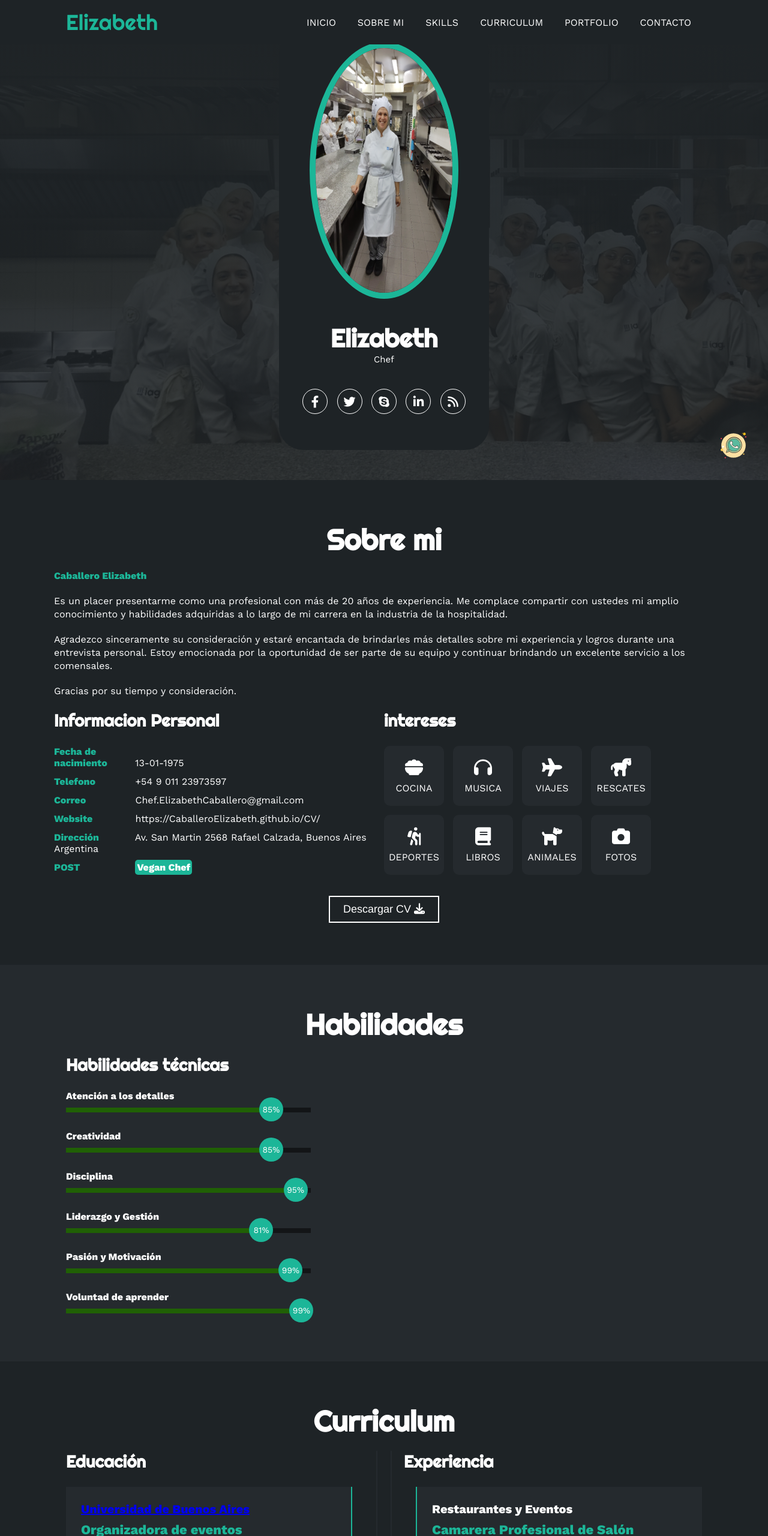
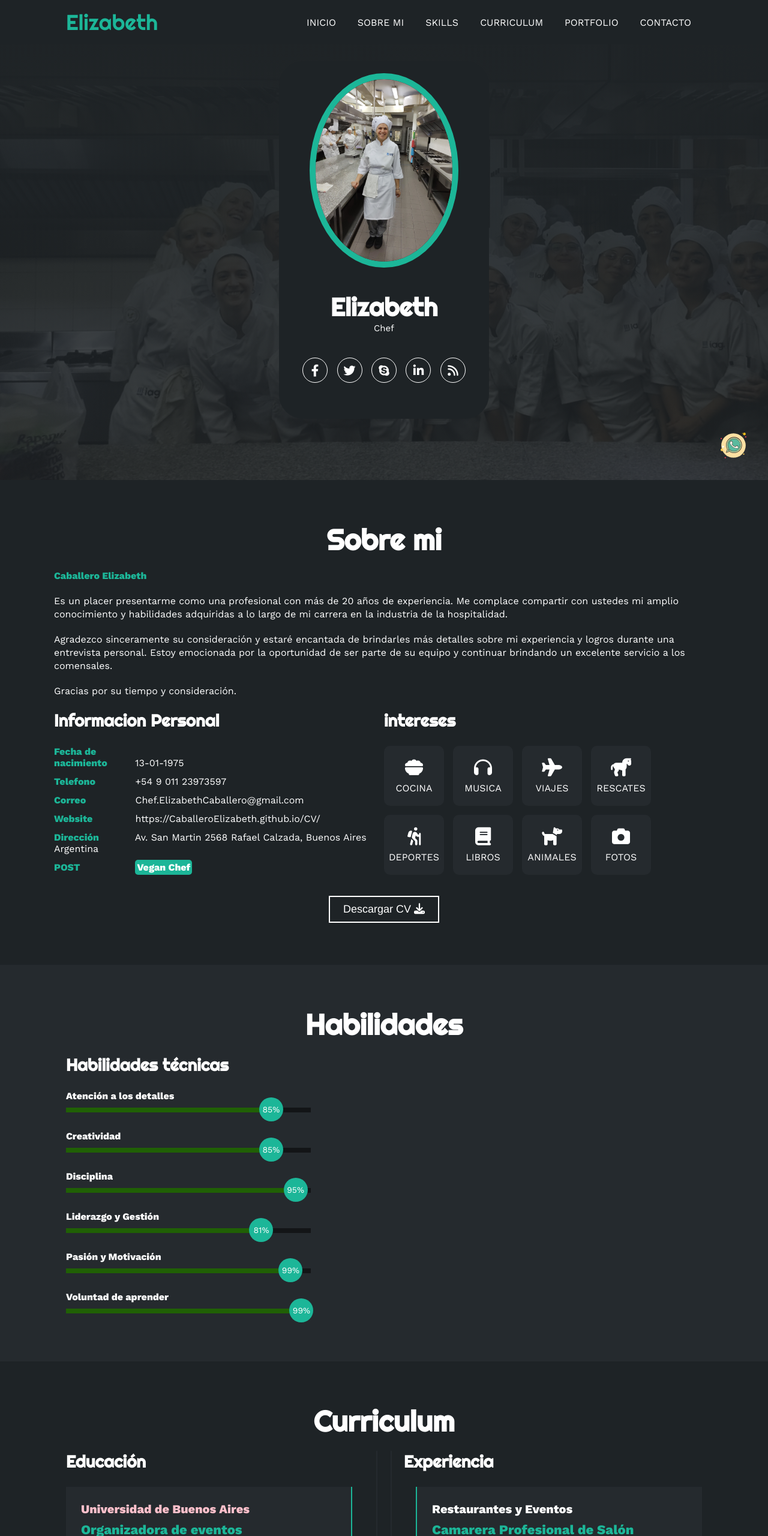
Before and after one commit to CaballeroElizabeth/CV, a plain HTML site: page index.html in a window 1280 px wide. Shown: the top 2560 px of the page at 60% size. Drawn offline with nearby package versions, Linux system fonts and the light colour scheme.

Commit message:
Commit inicial2

```diff
--- a/css/estilo.css
+++ b/css/estilo.css
@@ -131,6 +131,12 @@ html{
     color: #1CB698;
     font-weight: bold;
 }
+
+.fila a{
+    text-decoration: none;
+    color: pink;
+}
+
 .sobremi .fila{
     display: flex;
 }
@@ -452,6 +458,7 @@ button a{
     position: relative;
     bottom: 4px;
 }
+
 .curriculum .fila .item .conectord{
     height: 2px;
     background-color: #1CB698;
@@ -521,6 +528,7 @@ button a{
 .portfolio .galeria .proyecto .overlay h3{
     margin-bottom: 20px;
     transition: 1s;
+    color: greenyellow;
 }
 .portfolio .galeria .proyecto .overlay:hover{
     opacity: 1;
--- a/index.html
+++ b/index.html
@@ -35,7 +35,7 @@
     <section id="inicio" class="inicio">
         <div class="contenido-banner">
             <div class="contenedor-img">
-                <img src="./img/perfilElizabeth.png" alt="">
+                <img src="./img/iagElizabeth (1).jpg" alt="">
             </div>
             <h1>Elizabeth</h1>
             <h2>Chef</h2>
```
Also changed, not shown: img/iagElizabeth (1).jpg (added).
